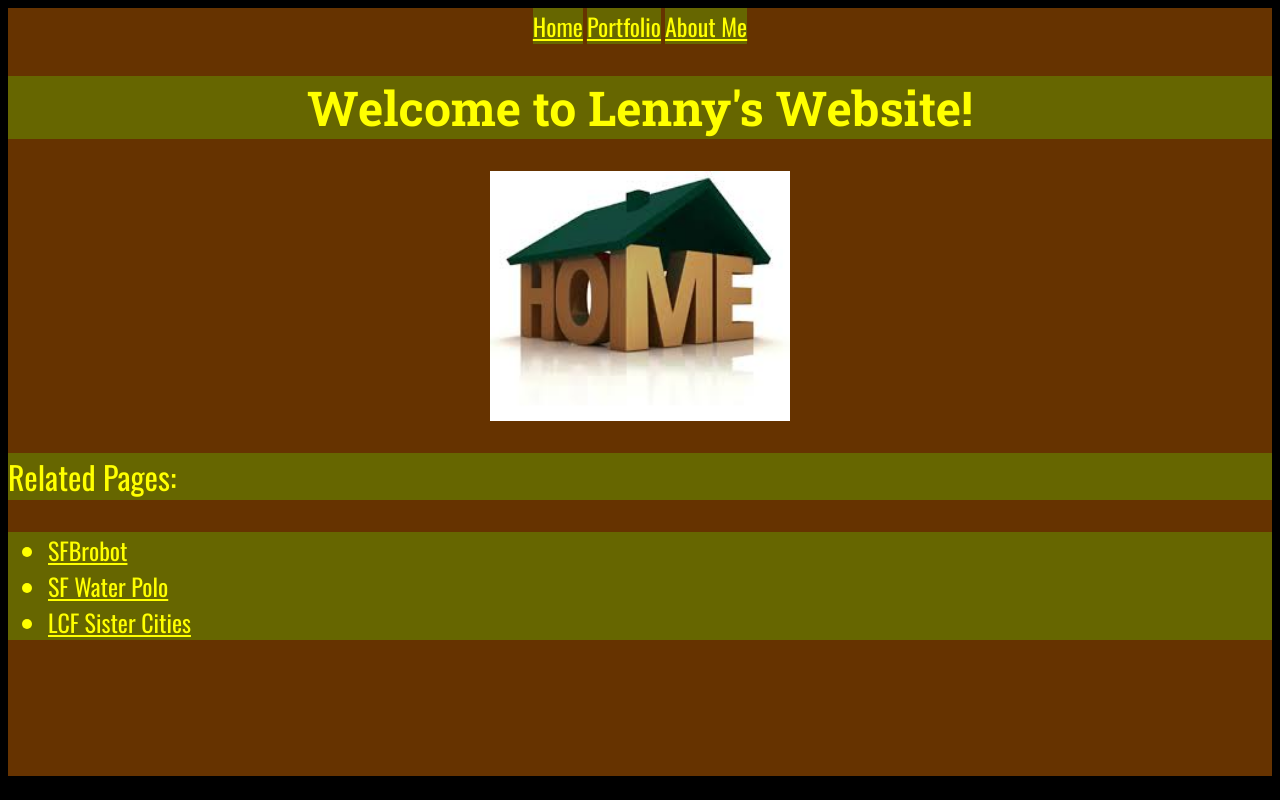
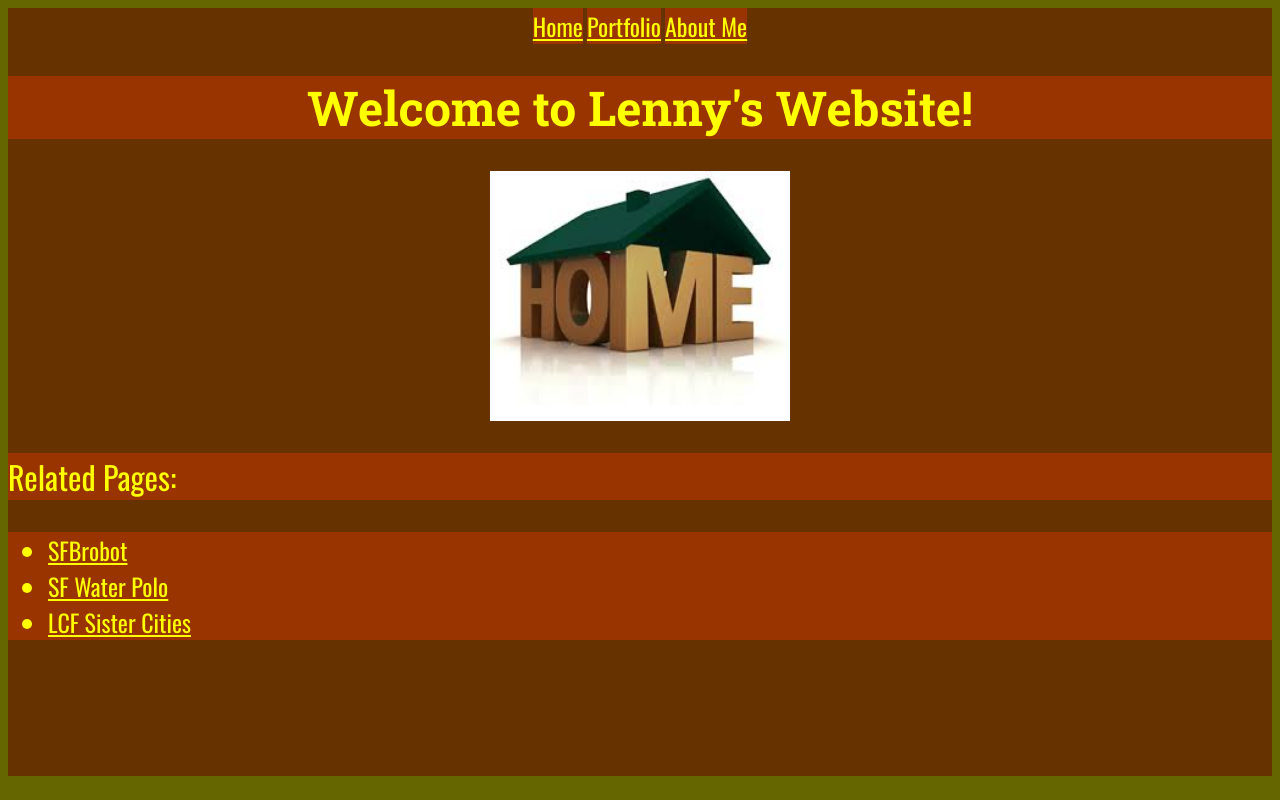
Before and after one commit to l4cuatro/l4cuatro.github.io, a plain HTML site: page index.html in a window 1280 px wide. Drawn offline with nearby package versions, Linux system fonts and the light colour scheme.

Commit message:
Update style.css

```diff
--- a/style.css
+++ b/style.css
@@ -2,12 +2,12 @@
 @import url(https://fonts.googleapis.com/css?family=Oswald:100,400,700);
 
 :root {
-  background-color: rgba(.4, .4, 0, 1);
-  color: rgba(1, 1, 0, .85);
+  background-color: #666600;
+  color: #ffff00;
 }
 
 h1, h2, h3, h4, h5, h6, p, ul, ol, ul li, ol li, table, th, td, tr, a {
-  background-color: #666600;
+  background-color: #993300;
   color: #ffff00;
 }
 
@@ -19,5 +19,4 @@ h1, h2, h3, h4, h5, h6 {
 p, ul, ol, ul li, ol li, a {
   font-family: Oswald, sans-serif;
   font-size: 24px;
-  color: #ffff00;
 }
```
